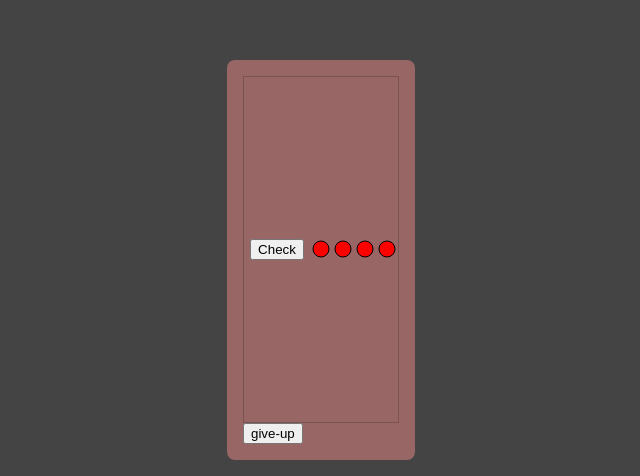
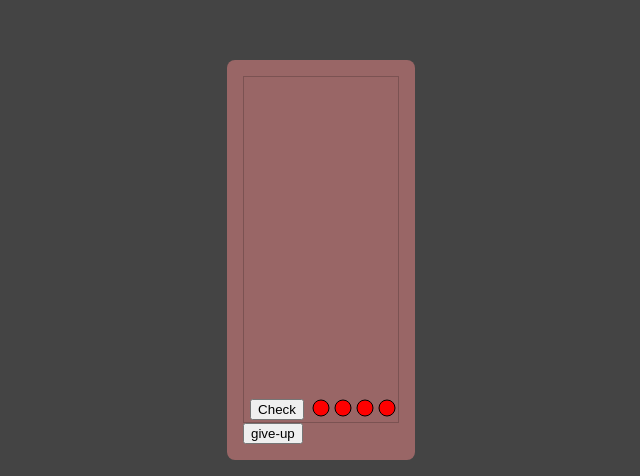
Before and after one commit to DouglasMeyer/Mastermind, a plain HTML site: page index.html in a window 1280 px wide. Shown: the part 324-800 px from the top of the page, without its empty margins (319-959 px from the left). Drawn offline with Linux system fonts and the light colour scheme.

Commit message:
Manipulating DOM > re-writing DOM

```diff
--- a/index.html
+++ b/index.html
@@ -22,15 +22,12 @@
 
       .board {
         display: inline-grid;
+        grid-template-rows: 1fr;
         min-height: 23em;
         margin: 1em auto;
         background-color: #966;
         padding: 1em;
         border-radius: 0.5em;
-      }
-      .board > form {
-        display: grid;
-        grid-template-rows: 1fr;
       }
 
       .board table {
@@ -38,8 +35,8 @@
         border: 1px solid rgba(0,0,0, 0.2);
       }
       td:first-child { width: 4em; }
-      td + td, tr:last-child > td { text-align: center; }
-      tr + tr:last-child > td { border-top: 2px solid rgba(0,0,0, 0.4); }
+      td + td, tfoot td { text-align: center; }
+      tbody:not(:empty) + tfoot td { border-top: 2px solid rgba(0,0,0, 0.4); }
     </style>
   </head>
   <body>
@@ -90,6 +87,30 @@
       class GameView {
         constructor(el) {
           this.el = el;
+          this.el.innerHTML = `
+            <table>
+              <tbody />
+              <tfoot>
+                <tr>
+                  <td><button id="check">Check</button></td>
+                  <td><color-picker /></td>
+                  <td><color-picker /></td>
+                  <td><color-picker /></td>
+                  <td><color-picker /></td>
+                </tr>
+              </tfoot>
+            </table>
+            <div>
+              <span id="message"></span>
+              <button id="new_game">give-up</button>
+            </div>
+          `;
+          this.el.querySelector('button#check').addEventListener('click', (event) => {
+            this.addGuess([...this.el.querySelectorAll('input')].map(e => e.value))
+          });
+          this.el.querySelector('button#new_game').addEventListener('click', (event) => {
+            this.newGame();
+          });
           this.newGame();
         }
         newGame() {
@@ -107,47 +128,27 @@
           const won = lastTurn && lastTurn.matches === 4;
           const lastGuess = lastTurn ? lastTurn.guess : ['red', 'red', 'red', 'red'];
 
-          this.el.innerHTML = `
-            <form>
-              <table>
-                ${
-                  turns.map(({ guess, matches, misses }) =>
-                    `<tr>
-                      <td>${new Array(matches).fill('◼').join('') + new Array(misses).fill('◻').join('')}</td>
-                      ${guess.map(g => `<td><svg width="20" height="20" fill="${g}"><circle cx="10" cy="10" r="8" /></svg></td>`).join('')}
-                    </tr>`
-                  ).join('')
-                }
-                ${ won ? '' : `
-                  <tr>
-                    <td><button id="check">Check</button></td>
-                    <td><color-picker color="${lastGuess[0]}"></color-picker></td>
-                    <td><color-picker color="${lastGuess[1]}"></color-picker></td>
-                    <td><color-picker color="${lastGuess[2]}"></color-picker></td>
-                    <td><color-picker color="${lastGuess[3]}"></color-picker></td>
-                  </tr>
-                `}
-              </table>
-              <div>
-                ${ won
-                  ? `Won in ${turns.length} turns`
-                  : ''
-                }
-                <button id="new_game">${won ? 'New Game' : 'give-up'}</button>
-              </div>
-            </form>
-          `;
-          const form = this.el.querySelector('form');
-          const check = form.querySelector('button#check')
-          check && check.addEventListener('click', (event) => {
-            event.preventDefault();
-            this.addGuess([...form.querySelectorAll('input')].map(e => e.value))
+          const tbody = this.el.querySelector('tbody');
+          tbody.innerHTML = turns.map(this.renderTurn, this).join('');
+
+          const tfoot = this.el.querySelector('tfoot');
+          tfoot.style.display = won ? 'none' : null;
+
+          this.el.querySelectorAll('color-picker').forEach((picker, index) => {
+            picker.setAttribute('color', lastGuess[index]);
           });
-          const newGame = form.querySelector('button#new_game')
-          newGame && newGame.addEventListener('click', (event) => {
-            event.preventDefault();
-            this.newGame();
-          });
+
+          const message = this.el.querySelector('#message');
+          message.textContent = won ? `Won in ${turns.length} turns` : '';
+
+          const newGame = this.el.querySelector('button#new_game');
+          newGame.textContent = won ? 'New Game' : 'give-up';
+        }
+        renderTurn({ guess, matches, misses }) {
+          return `<tr>
+            <td>${new Array(matches).fill('◼').join('') + new Array(misses).fill('◻').join('')}</td>
+            ${guess.map(g => `<td><svg width="20" height="20" fill="${g}"><circle cx="10" cy="10" r="8" /></svg></td>`).join('')}
+          </tr>`;
         }
       }
 
@@ -198,10 +199,19 @@
     </template>
     <script>
       class ColorPicker extends HTMLElement {
+        static get observedAttributes() {
+          return ["color"];
+        }
+
+        attributeChangedCallback(name, old, change) {
+          if (name === 'color') this.input.value = change;
+        }
+
         constructor() {
           super();
           const tpl = document.querySelector('template#color-picker');
           this.appendChild(tpl.content.cloneNode(true));
+          this.input = this.querySelector('input');
         }
 
         connectedCallback() {
@@ -217,7 +227,7 @@
 
         setColor(color) {
           this.setAttribute('color', color);
-          this.querySelector('input').value = color;
+          this.input.value = color;
         }
       }
       window.customElements.define('color-picker', ColorPicker);
```
